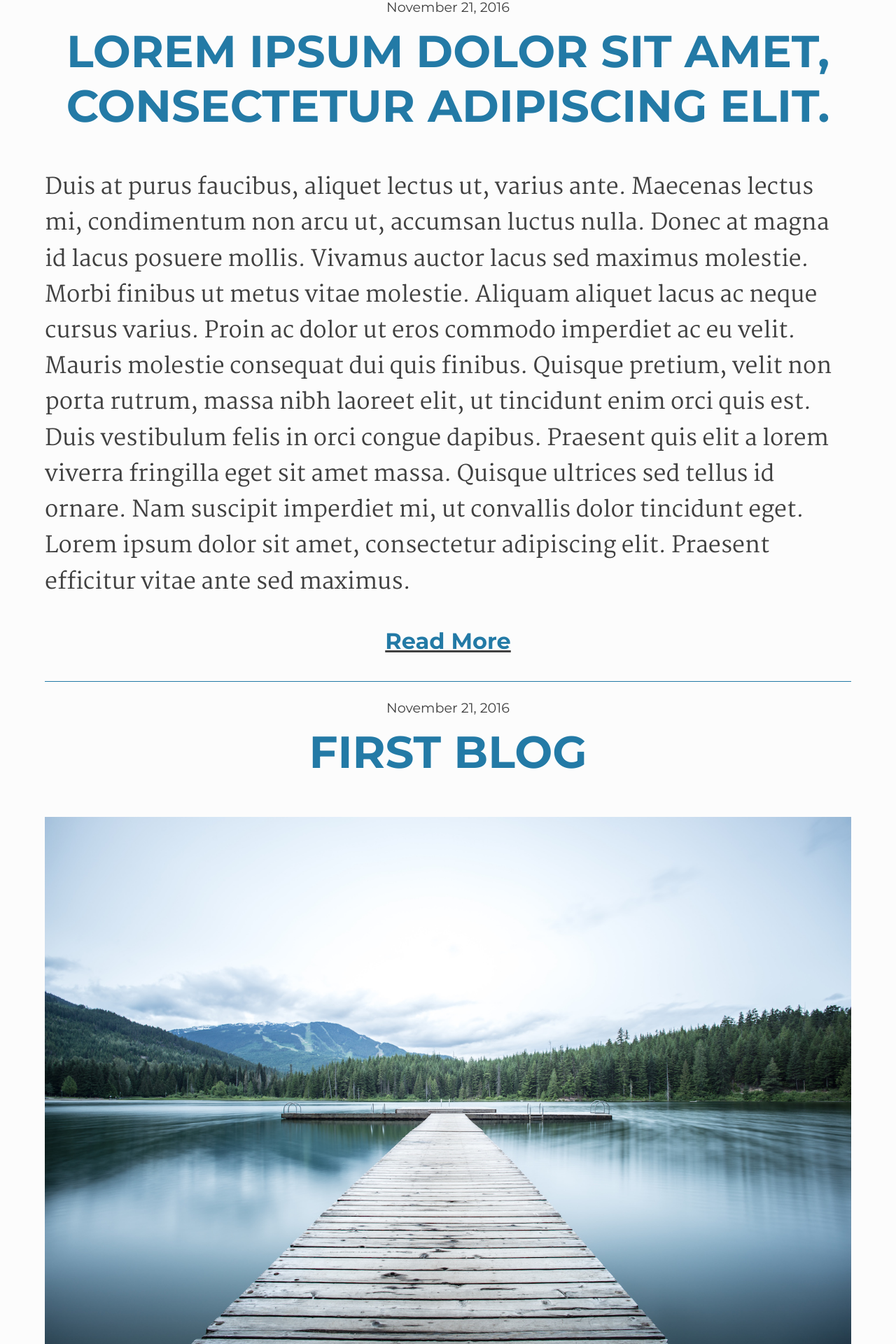
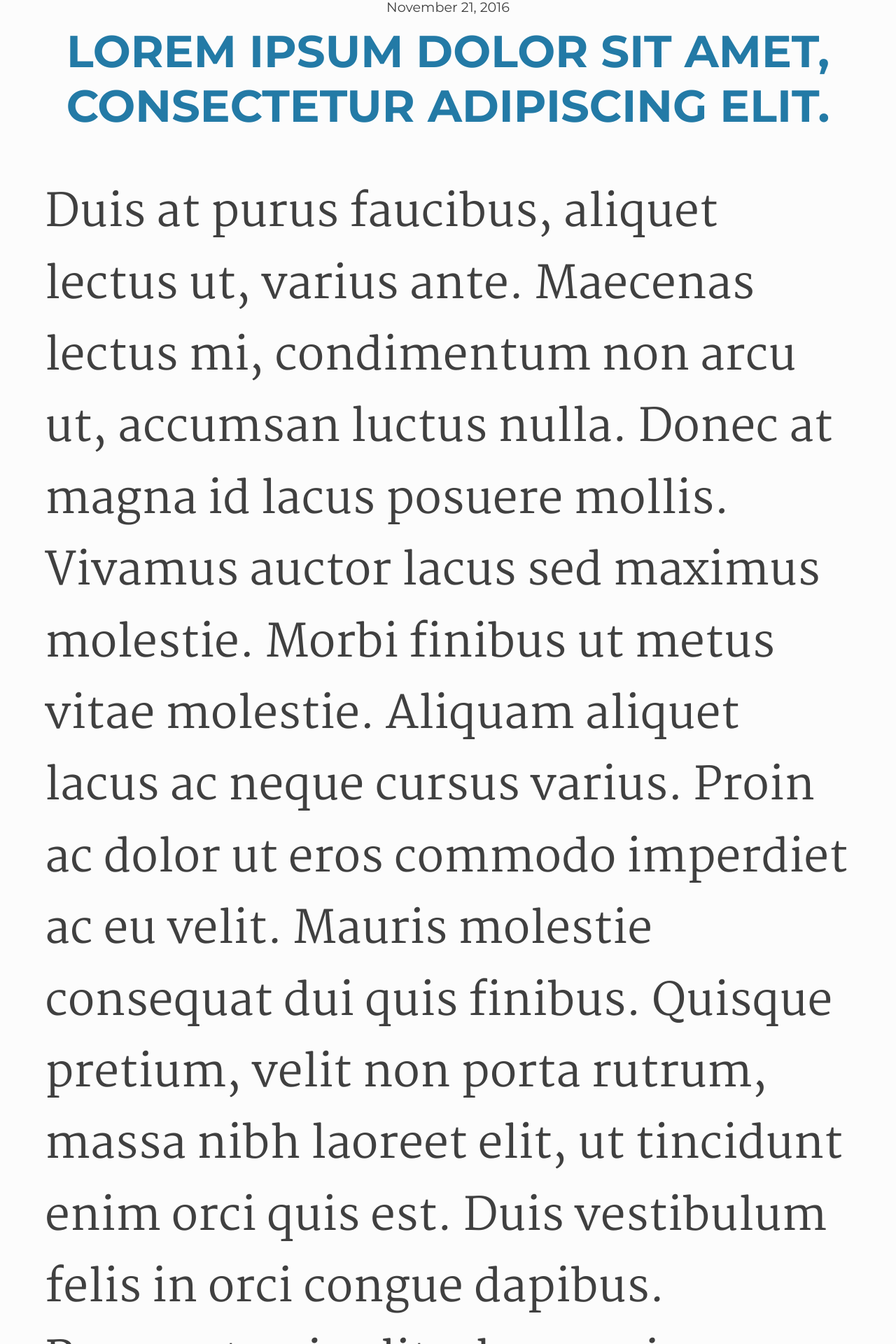
Before and after one commit to khanhnwin/khanhnwin.github.io, a Jekyll site: the page built from index.html, in a window 1280 px wide. Shown: the part 401-2321 px from the top of the page at 70% size. Built offline with Jekyll 4.4.1, drawn with Linux system fonts in a browser that asks for light colours; nearby versions of some CDN libraries.

Commit message:
Larger paragraph text

```diff
--- a/stylesheets/main.css
+++ b/stylesheets/main.css
@@ -37,7 +37,7 @@ p {
 
 @media screen and (max-device-width: 800px) {
   p {
-    font-size: 2rem;
+    font-size: 4rem;
   }
 }
 
--- a/stylesheets/main.sass
+++ b/stylesheets/main.sass
@@ -41,7 +41,7 @@ p
   line-height: 160%
 
   @media screen and (max-device-width: 800px)
-    font-size: 2rem
+    font-size: 4rem
 
 .page_container
   width: 55%
```
